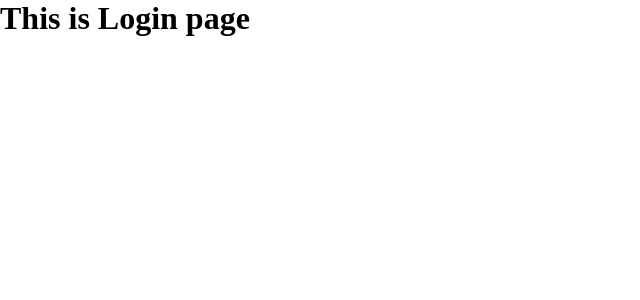
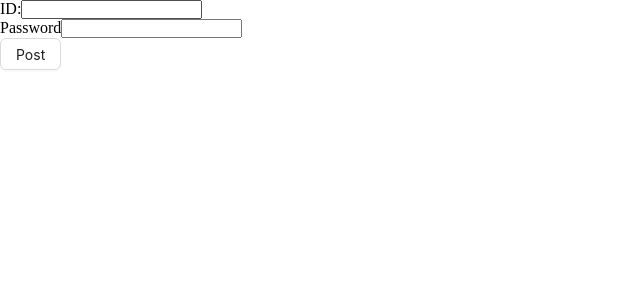
Before and after one commit to Mehedi62544Hasan/ph-university-client, a React (Vite) app: page /login in a window 1280 px wide. Shown: the top 300 px of the page, without its empty margins (0-640 px from the left). Built offline with nearby package versions, Linux system fonts and the light colour scheme.

Commit message:
create api setup

```diff
--- a/src/pages/Login.tsx
+++ b/src/pages/Login.tsx
@@ -1,8 +1,38 @@
+import { Button } from "antd";
+import { useForm } from "react-hook-form";
+import { useLoginMutation } from "../redux/features/auth/authApi";
+
 const Login = () => {
+  const { register, handleSubmit } = useForm();
+
+  const [login, { data, error }] = useLoginMutation();
+
+  const onSubmit = (data) => {
+    const userInfo = {
+      id: data.id,
+      password: data.password,
+    };
+
+    login(userInfo);
+
+    console.log(data);
+  };
+
+  console.log("data =>", data);
+  console.log("error =>", error);
+
   return (
-    <div>
-      <h1>This is Login page</h1>
-    </div>
+    <form onSubmit={handleSubmit(onSubmit)}>
+      <div>
+        <label htmlFor="id">ID:</label>
+        <input type="text" id="id" {...register("id")} />
+      </div>
+      <div>
+        <label htmlFor="password">Password</label>
+        <input type="text" id="password" {...register("password")} />
+      </div>
+      <Button htmlType="submit">Post</Button>
+    </form>
   );
 };
 
--- /dev/null
+++ b/src/redux/api/baseApi.tsx
@@ -0,0 +1,7 @@
+import { createApi, fetchBaseQuery } from "@reduxjs/toolkit/query/react";
+
+export const baseApi = createApi({
+  reducerPath: "baseApi",
+  baseQuery: fetchBaseQuery({ baseUrl: "http://localhost:5000/api" }),
+  endpoints: () => ({}),
+});
--- /dev/null
+++ b/src/redux/features/auth/authApi.tsx
@@ -0,0 +1,15 @@
+import { baseApi } from "../../api/baseApi";
+
+const authApi = baseApi.injectEndpoints({
+  endpoints: (builder) => ({
+    login: builder.mutation({
+      query: (userInfo) => ({
+        url: "/auth/login",
+        method: "POST",
+        body: userInfo,
+      }),
+    }),
+  }),
+});
+
+export const { useLoginMutation } = authApi;
--- /dev/null
+++ b/src/redux/features/auth/authSlice.tsx
@@ -0,0 +1,30 @@
+import { createSlice } from "@reduxjs/toolkit";
+
+type TInitialState = {
+  user: null | object;
+  token: null | string;
+};
+
+const initialState: TInitialState = {
+  user: null,
+  token: null,
+};
+
+const authSlice = createSlice({
+  name: "auth",
+  initialState,
+  reducers: {
+    setUser: (state, action) => {
+      const { user, token } = action.payload;
+      state.user = user;
+      state.token = token;
+    },
+    logout: (state) => {
+      state.user = null;
+      state.token = null;
+    },
+  },
+});
+
+export const { setUser, logout } = authSlice.actions;
+export default authSlice.reducer;
--- a/src/redux/features/store.tsx
+++ b/src/redux/features/store.tsx
@@ -1,10 +1,13 @@
 import { configureStore } from "@reduxjs/toolkit";
+import authReducer from './auth/authSlice'
 
 export const store = configureStore({
-  reducer: {},
+  reducer: {
+    auth: authReducer
+  },
 
-  //   middleware: (getDefaultMiddleware) =>
-  //     getDefaultMiddleware().concat(pokemonApi.middleware),
+    // middleware: (getDefaultMiddleware) =>
+    //   getDefaultMiddleware().concat(pokemonApi.middleware),
 });
 
 export type RootState = ReturnType<typeof store.getState>;
```
